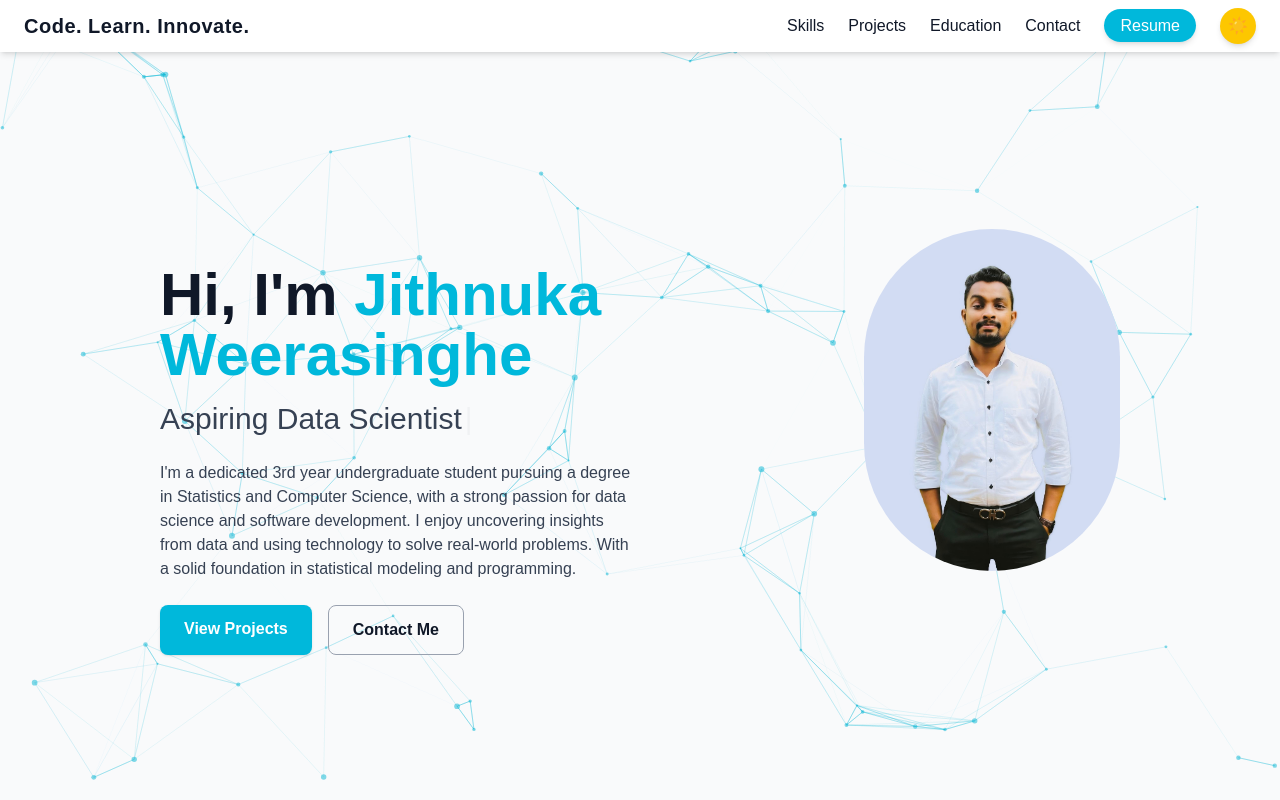
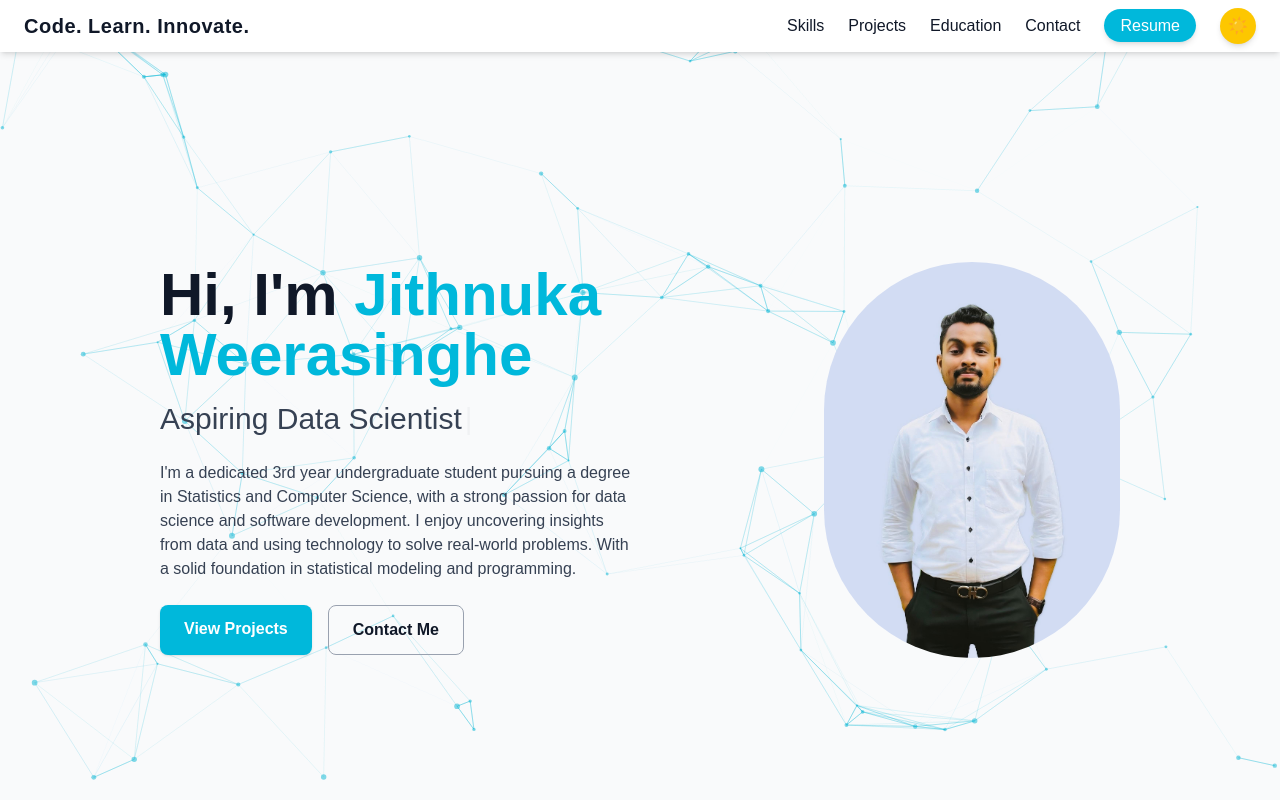
Before and after one commit to JITHNU/Portfolio-Site, a Next.js app: page / in a window 1280 px wide. Shown: the top 800 px of the page. Built offline with nearby package versions, Linux system fonts and the light colour scheme.

Commit message:
Update page.tsx

```diff
--- a/src/app/page.tsx
+++ b/src/app/page.tsx
@@ -196,12 +196,12 @@ export default function Home() {
         </motion.div>
 
         <motion.div
-          className="flex-1 flex justify-center md:justify-end mt-10 md:mt-0"
+          className="flex-1 flex justify-center md:justify-end mt-10 md:mt-30"
           initial={{ opacity: 0, x: 50 }}
           animate={{ opacity: 1, x: 0 }}
           transition={{ duration: 1 }}
         >
-          <Image src="/profile.jpg" alt="Jithnuka" width={256} height={256} className="rounded-full" />
+          <Image src="/profile.jpg" alt="Jithnuka" width={296} height={266} className="rounded-full" />
         </motion.div>
       </section>
 
```
